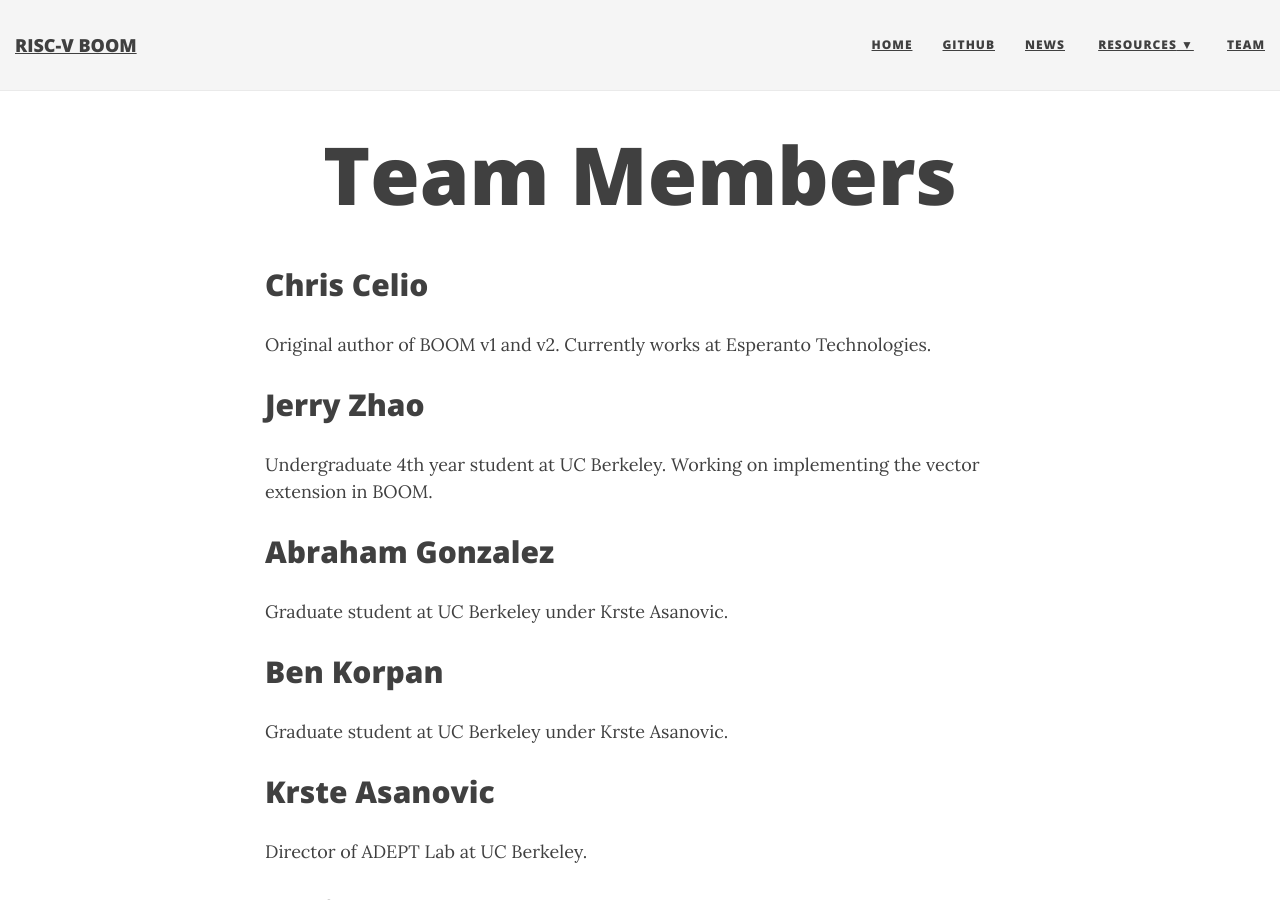
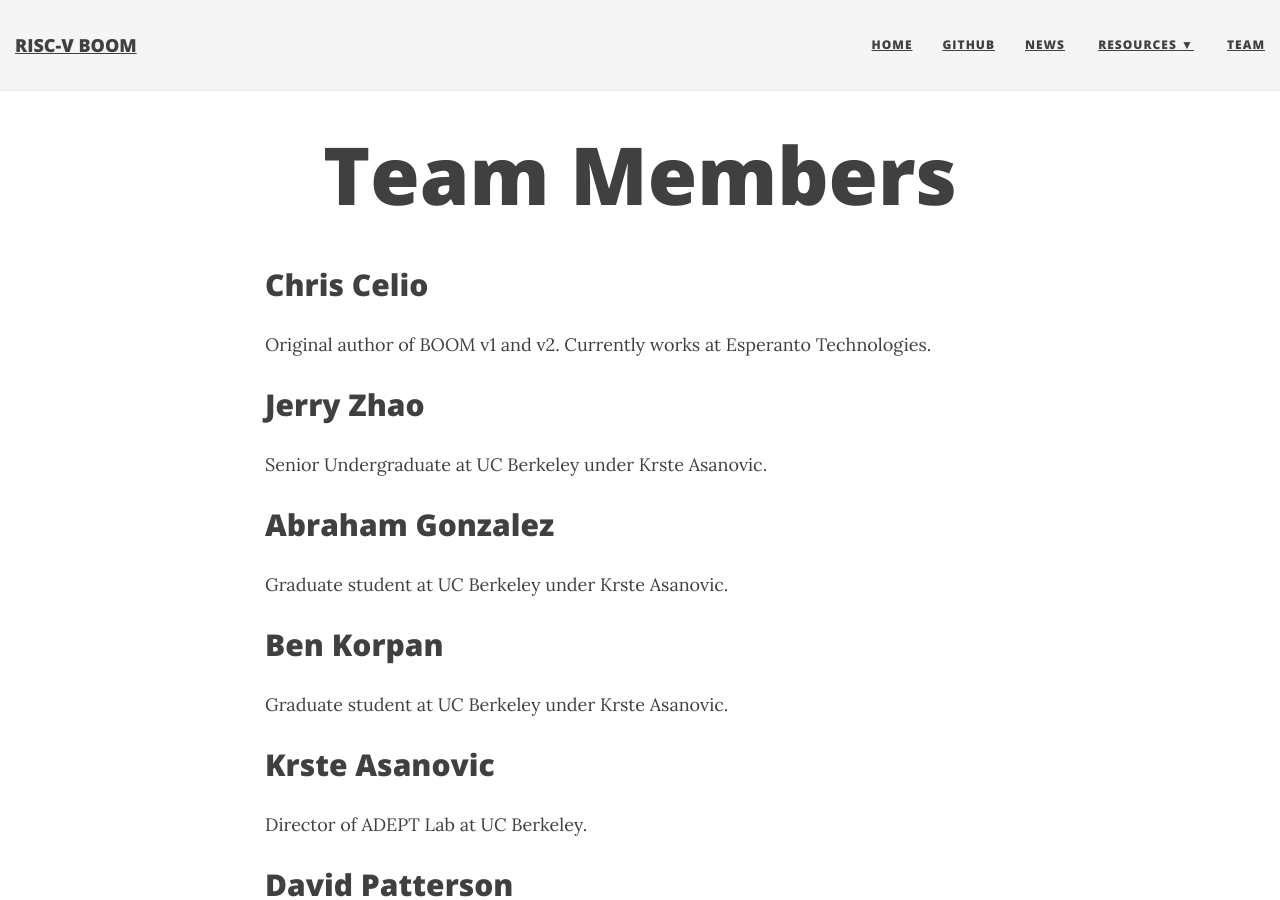
Before and after one commit to riscv-boom/riscv-boom.github.io, a Jekyll site: the page built from team.md, in a window 1280 px wide and 900 px high. Built offline with Jekyll 4.4.1, drawn with Linux system fonts in a browser that asks for light colours; nearby versions of some CDN libraries.

Commit message:
Update team.md

```diff
--- a/team.md
+++ b/team.md
@@ -9,7 +9,7 @@ Original author of BOOM v1 and v2. Currently works at Esperanto Technologies.
 
 ## Jerry Zhao
 
-Undergraduate 4th year student at UC Berkeley. Working on implementing the vector extension in BOOM.
+Senior Undergraduate at UC Berkeley under Krste Asanovic.
 
 ## Abraham Gonzalez
 
```
